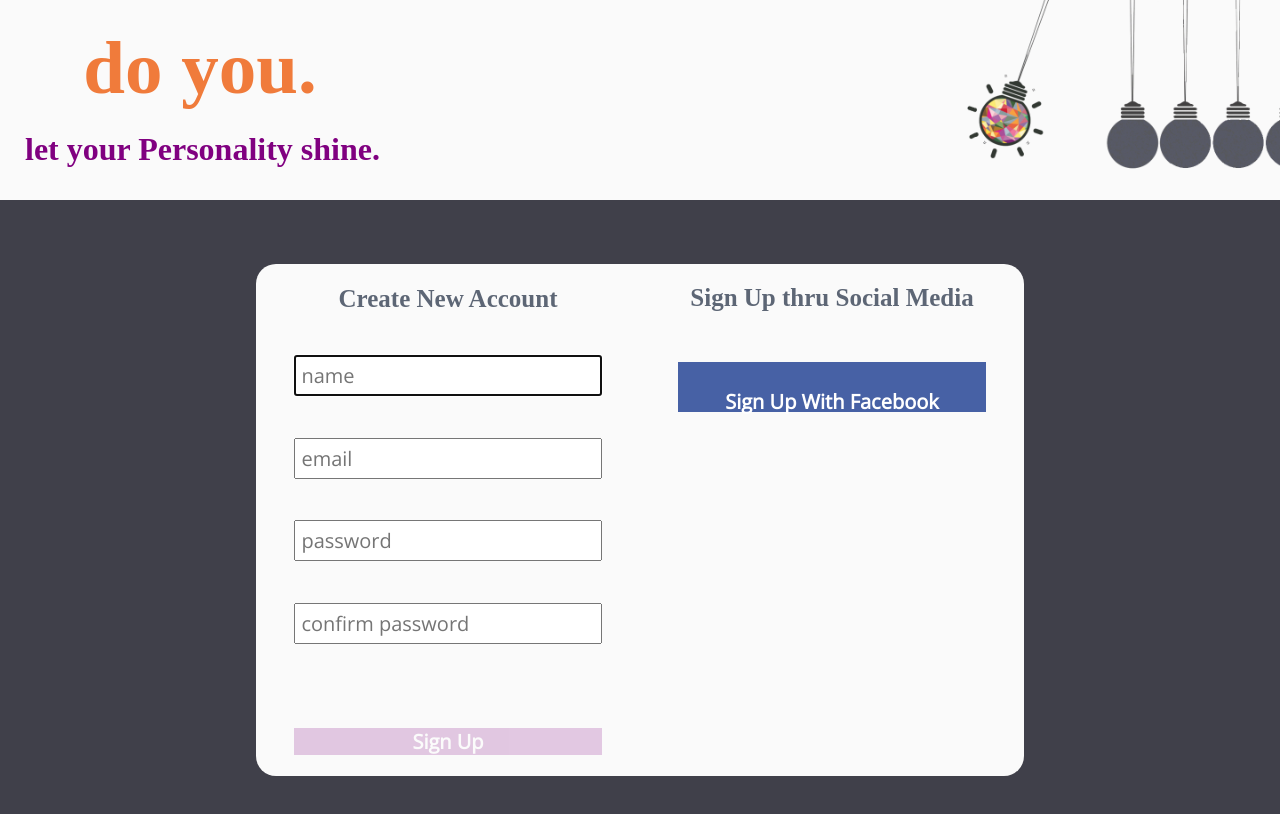
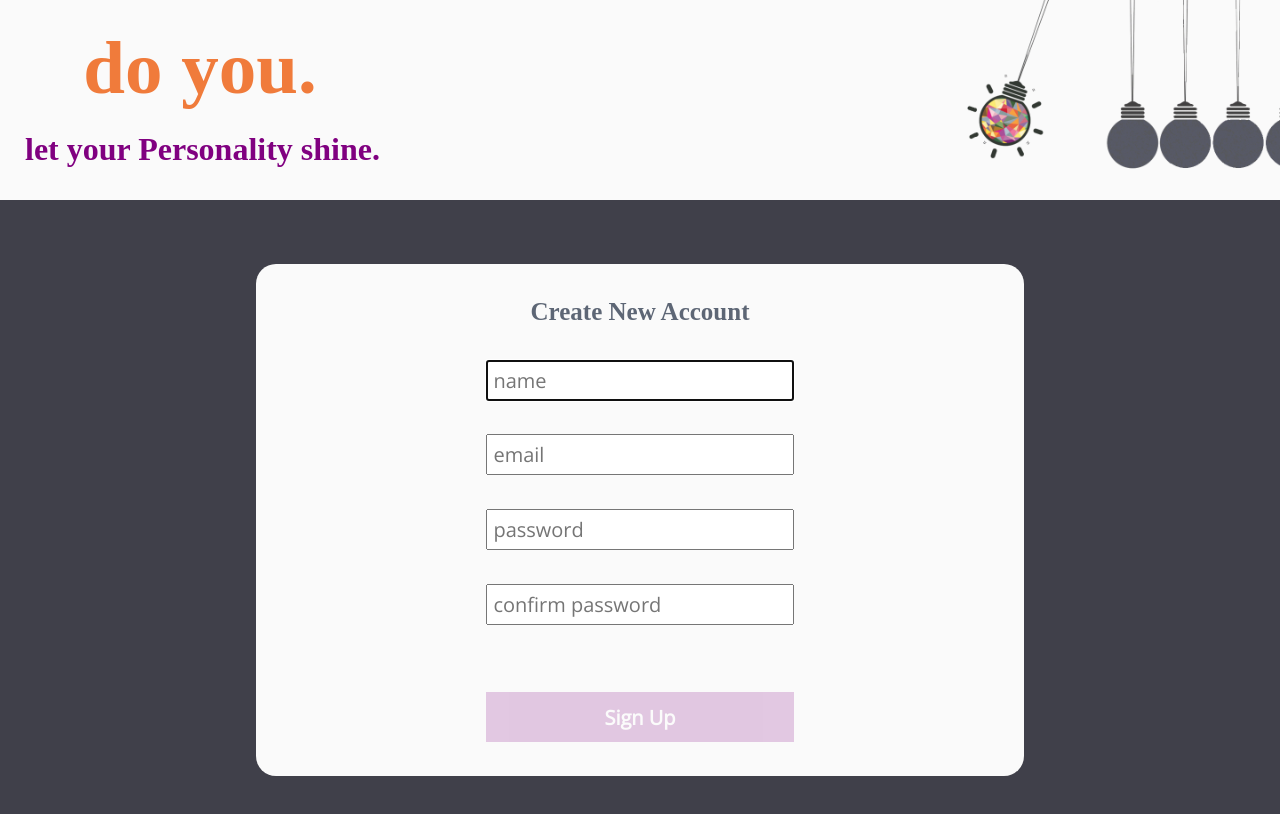
Before and after one commit to christielynam/do-you-api, a React (Create React App) app in the folder client/: page /signup in a window 1280 px wide. Shown: the top 814 px of the page. Built offline with nearby package versions, Linux system fonts and the light colour scheme; no server answers; a web font is replaced by a local one.

Commit message:
Remove facebook signin and fix styling

```diff
--- a/client/src/containers/Signup/index.js
+++ b/client/src/containers/Signup/index.js
@@ -71,7 +71,6 @@ class Signup extends Component {
     return(
       <section className='container'>
         <div className='signup-container'>
-
           <form
             className='create-user-form'
             onSubmit={this.handleSubmit}
@@ -119,17 +118,6 @@ class Signup extends Component {
               Sign Up
             </button>
           </form>
-
-        <div className='social-media-container'>
-          <h3 className='social-media-heading'>
-            Sign Up thru Social Media
-          </h3>
-          <div className='social-media-buttons'>
-            <button className='facebook-btn'>
-              Sign Up With Facebook
-            </button>
-          </div>
-        </div>
         </div>
       </section>
     )
--- a/client/src/containers/Signup/styles.scss
+++ b/client/src/containers/Signup/styles.scss
@@ -11,6 +11,8 @@
   width: 60%;
   height: 80%;
   display: flex;
+  flex-direction: column;
+  align-items: center;
   background-color: #FAFAFA;
   border-radius: 20px;
 }
@@ -20,7 +22,7 @@
   width: 50%;
   display: flex;
   flex-direction: column;
-  justify-content: space-around;
+  justify-content: space-evenly;
   align-items: center;
 }
 
@@ -63,6 +65,7 @@
 }
 
 .signup-btn {
+  height: 50px;
   padding: 0;
   background-color: #800080;
   color: #fff;
```
